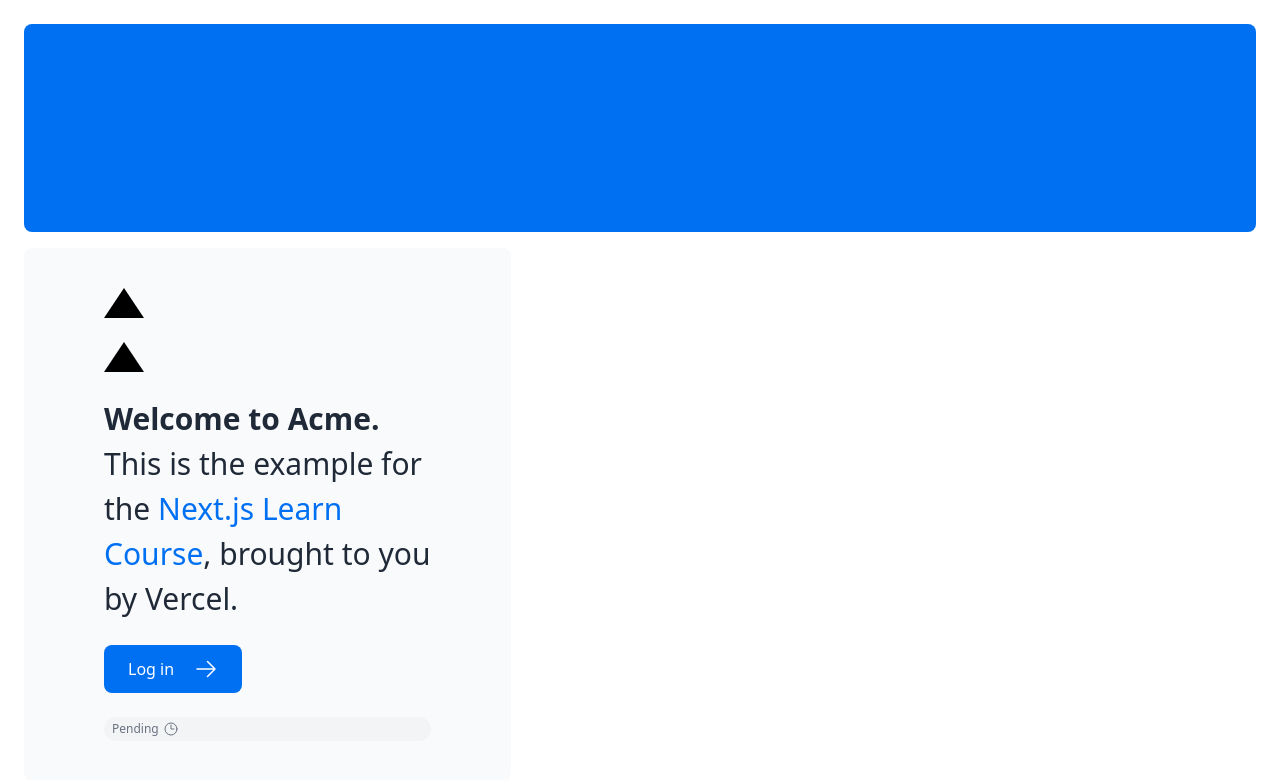
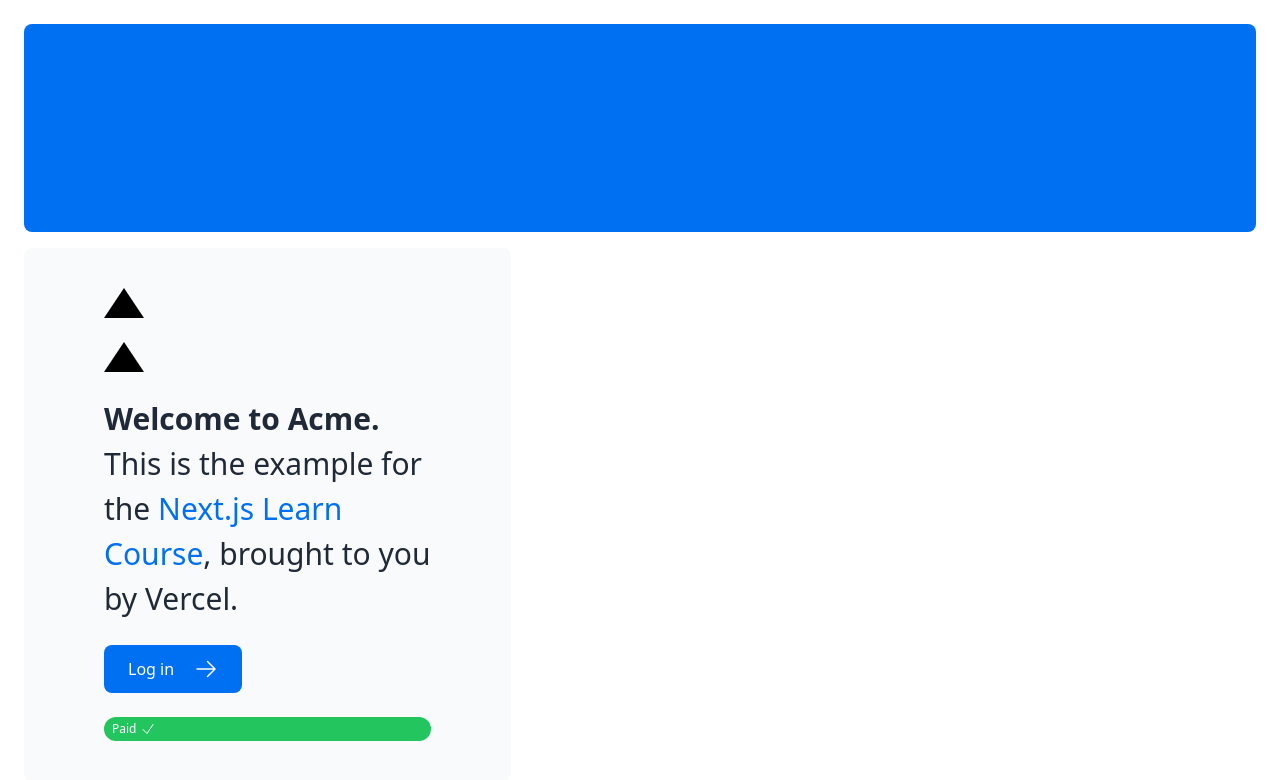
Before and after one commit to dev-honing/Next.js-Tutorial, a Next.js app in the folder nextjs-dashboard/: page / in a window 1280 px wide. Shown: the top 780 px of the page. Built offline with nearby package versions, Linux system fonts and the light colour scheme.

Commit message:
status를 paid로 변경하고 토글된 상태에 맞게 바뀐 스타일링 확인

```diff
--- a/nextjs-dashboard/app/page.tsx
+++ b/nextjs-dashboard/app/page.tsx
@@ -30,7 +30,7 @@ export default function Page() {
             <span>Log in</span> <ArrowRightIcon className="w-5 md:w-6" />
           </Link>
           {/* InvoiceStatus 컴포넌트 추가 및 상태 전달 */}
-          <InvoiceStatus status="pending" />
+          <InvoiceStatus status="paid" />
         </div>
         <div className="flex items-center justify-center p-6 md:w-3/5 md:px-28 md:py-12">
           {/* Add Hero Images Here */}
```
